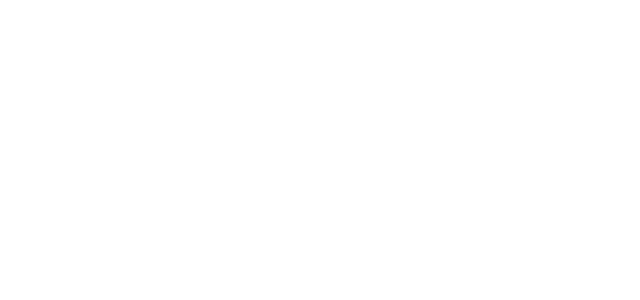
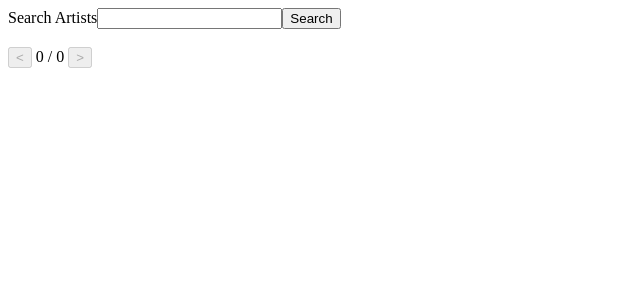
Before and after one commit to ArtistSearch/ArtistSearch, a React app: page / in a window 1280 px wide. Shown: the top 300 px of the page, without its empty margins (0-640 px from the left). Built offline with nearby package versions, Linux system fonts and the light colour scheme.

Commit message:
everything running need to create test and add Link

```diff
--- a/package.json
+++ b/package.json
@@ -62,6 +62,7 @@
     "webpack-dev-server": "^3.11.2"
   },
   "dependencies": {
+    "dns-packet": "^5.2.3",
     "react": "^17.0.2",
     "react-dom": "^17.0.2",
     "react-router-dom": "^5.2.0"
--- a/src/components/app/App.jsx
+++ b/src/components/app/App.jsx
@@ -1,6 +1,6 @@
 import React from 'react';
-import artistSearch from '../../containers/artistSearch';
+import ArtistSearch from '../../containers/artistSearch';
 
 export default function App() {
-  return <artistSearch />;
+  return <ArtistSearch />;
 }
--- /dev/null
+++ b/src/components/artistSearch/Search.jsx
@@ -0,0 +1,15 @@
+/* eslint-disable indent */
+import React from 'react';
+import PropTypes from 'prop-types';
+
+const Search = ({ name }) => (
+    <>
+        <h1>{name}</h1>
+    </>
+);
+
+Search.propTypes = {
+    name: PropTypes.string.isRequired
+};
+
+export default Search;
--- /dev/null
+++ b/src/components/artistSearch/SearchControls.jsx
@@ -0,0 +1,43 @@
+/* eslint-disable max-len */
+/* eslint-disable indent */
+import React from 'react';
+import PropTypes from 'prop-types';
+
+const SearchControls = ({
+    search,
+    onChange,
+    onSubmit,
+    currentPage,
+    totalPages,
+    onDecrementPage,
+    onIncrementPage
+}) => (
+    <>
+        <form onSubmit={onSubmit} >
+            <label>Search Artists</label>
+            <input
+                id="artists-search"
+                type="text"
+                value={search}
+                onChange={onChange}
+            />
+            <button>Search</button>
+        </form>
+        <br />
+        <button onClick={onDecrementPage} disabled={currentPage <= 0}>&lt;</button>
+        <span>  {currentPage} / {totalPages} </span>
+        <button onClick={onIncrementPage} disabled={currentPage >= totalPages}>&gt;</button>
+    </>
+);
+
+SearchControls.propTypes = {
+    search: PropTypes.string.isRequired,
+    onChange: PropTypes.func.isRequired,
+    onSubmit: PropTypes.func.isRequired,
+    currentPage: PropTypes.number.isRequired,
+    totalPages: PropTypes.number.isRequired,
+    onDecrementPage: PropTypes.func.isRequired,
+    onIncrementPage: PropTypes.func.isRequired
+};
+
+export default SearchControls;
--- /dev/null
+++ b/src/components/artistSearch/SearchList.jsx
@@ -0,0 +1,30 @@
+/* eslint-disable indent */
+import React from 'react';
+import PropTypes from 'prop-types';
+import Search from './Search';
+import { Link } from 'react-router-dom';
+
+//need to add link!!!!!!
+
+const SearchList = ({ artists }) => (
+    <ul>
+        {artists.map((artist) => (
+            <li key={artist.id}>
+
+                <Search name={artist.name} />
+
+            </li>
+        ))}
+    </ul>
+);
+
+SearchList.propTypes = {
+    artists: PropTypes.arrayOf(
+        PropTypes.shape({
+            id: PropTypes.string.isRequired,
+            name: PropTypes.string.isRequired
+        })
+    )
+};
+
+export default SearchList;
--- a/src/containers/artistSearch.jsx
+++ b/src/containers/artistSearch.jsx
@@ -1,5 +1,79 @@
-import React from 'react';
+/* eslint-disable max-len */
+import React, { Component } from 'react';
+import SearchControls from '../components/artistSearch/SearchControls';
+import SearchList from '../components/artistSearch/SearchList';
+import { getArtists } from '../services/getArtists';
 
-export default function artistSearch() {
-  return <div></div>;
+export default class ArtistSearch extends Component {
+  state = {
+    loading: false,
+    currentPage: 0,
+    totalPages: 0,
+    artists: [],
+    search: ''
+  }
+
+  componentDidMount() {
+
+  }
+
+  handelSearchChange = ({ target }) => {
+    this.setState({ search: target.value });
+  }
+
+  handelSubmit = async (e) => {
+    e.preventDefault();
+    this.setState({ loading: true });
+    const { totalPages, artists } = await getArtists(this.state.search, this.state.currentPage);
+    this.setState({
+      loading: false,
+      artists,
+      totalPages
+    });
+  }
+
+  handelDecresementPage = async (e) => {
+    e.preventDefault();
+    this.setState({ loading: true });
+    this.setState((state) => ({ currentPage: state.currentPage - 1 }));
+    const { totalPages, artists } = await getArtists(this.state.search, this.state.currentPage);
+    this.setState({
+      loading: false,
+      artists,
+      totalPages
+    });
+  }
+
+  handleIncrementPage = async (e) => {
+    e.preventDefault();
+    this.setState({ loading: true });
+    this.setState((state) => ({ currentPage: state.currentPage + 1 }));
+    const { totalPages, artists } = await getArtists(this.state.search, this.state.currentPage);
+    this.setState({
+      loading: false,
+      artists,
+      totalPages
+    });
+  };
+
+  render() {
+    const { loading, artists, search, currentPage, totalPages } = this.state;
+
+    // eslint-disable-next-line keyword-spacing
+    if (loading) return <h1>Loading...</h1>;
+    return (
+      <>
+        <SearchControls
+          search={search}
+          onChange={this.handelSearchChange}
+          onSubmit={this.handelSubmit}
+          currentPage={currentPage}
+          totalPages={totalPages}
+          onDecrementPage={this.handelDecresementPage}
+          onIncrementPage={this.handleIncrementPage}
+        />
+        <SearchList artists={artists} />
+      </>
+    );
+  }
 }
--- a/src/services/getArtists.js
+++ b/src/services/getArtists.js
@@ -1,16 +1,15 @@
-export const getArtists = async (search) => {
+export const getArtists = async (search, page) => {
   const res = await fetch(
-    `http://musicbrainz.org/ws/2/artist?query=${search}&fmt=json&limit=25`
+    // eslint-disable-next-line max-len
+    `http://musicbrainz.org/ws/2/artist?query=${search}&fmt=json&limit=25&offset=${page}`
   );
 
-  const { artists } = await res.json();
+  const { artists, count } = await res.json();
 
-  return artists.map((artist) => {
-    return {
-      id: artist.id,
-      name: artist.name,
-    };
-  });
+  return {
+    totalPages: Math.ceil(count / 25),
+    artists,
+  };
 };
 
 export const getReleases = async (artistID) => {
```
Also changed, not shown: 1 other file (tests, documents, lock files or other folders).
